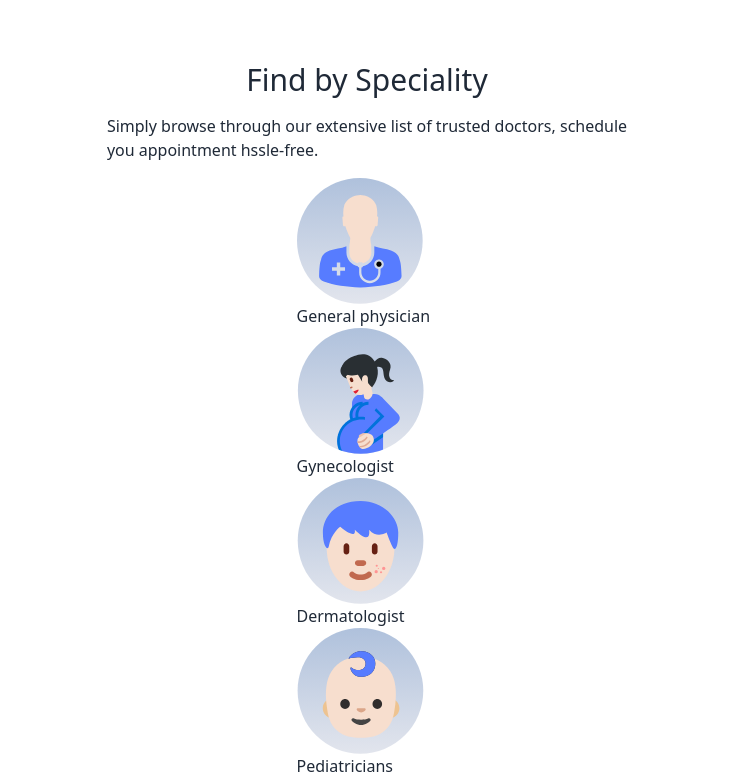
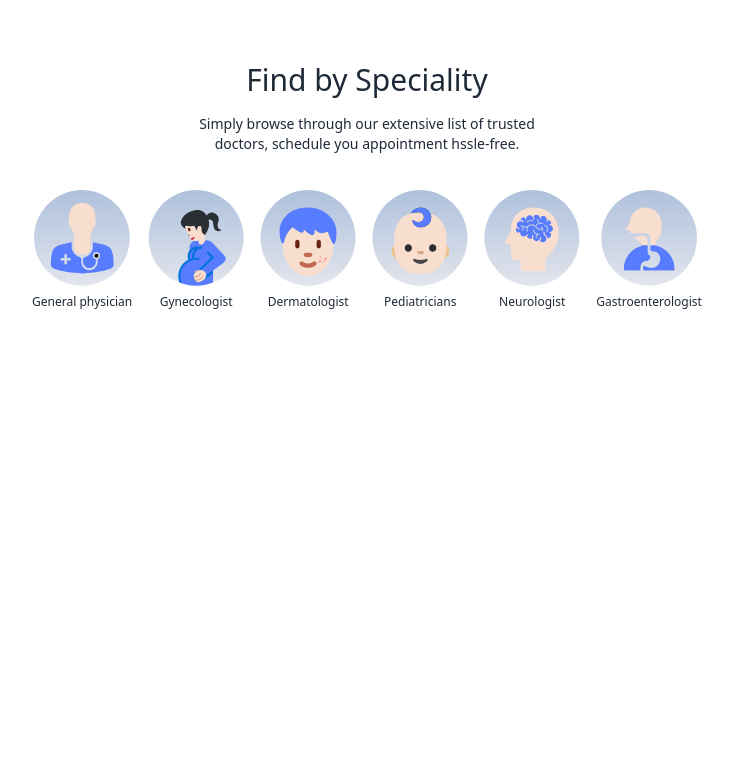
Before and after one commit to KiraCode/doctor-appointment-booking, a React (Vite) app in the folder frontend/: page / in a window 1280 px wide. Shown: the part 694-1470 px from the top of the page, without its empty margins (273-1004 px from the left). After the commit the page ends 1068 px from the top, so only its background shows below. Built offline with nearby package versions, Linux system fonts and the light colour scheme.

Commit message:
css coding is done on speciality component

```diff
--- a/frontend/src/components/SpecialityMenu.jsx
+++ b/frontend/src/components/SpecialityMenu.jsx
@@ -4,16 +4,24 @@
 
 export default function SpecialityMenu() {
   return (
-    <div id="speciality" className="flex flex-col items-center gap-4 py-16 text-gray-800">
+    <div
+      id="speciality"
+      className="flex flex-col items-center gap-4 py-16 text-gray-800"
+    >
       <h1 className="text-3xl font-medium">Find by Speciality</h1>
-      <p>
-        Simply browse through our extensive list of trusted doctors, schedule{" "}
-        <br /> you appointment hssle-free.
+      <p className="sm:w-1/3 text-center text-sm">
+        Simply browse through our extensive list of trusted doctors, schedule
+        you appointment hssle-free.
       </p>
-      <div>
+      <div className="flex sm:justify-center gap-4 pt-5 w-full overflow-scroll">
         {specialityData.map((item, index) => (
-          <Link key={index} to={`/doctors/${item.speciality}`}>
-            <img src={item.image} alt="" />
+          <Link
+            onClick={() => scrollTo(0, 0)}
+            className="flex flex-col items-center text-xs cursor-pointer flex-shrink-0 hover:translate-y-[-10px] transition-all duration-500"
+            key={index}
+            to={`/doctors/${item.speciality}`}
+          >
+            <img className="w-16 sm:w-24 mb-2" src={item.image} alt="" />
             <p>{item.speciality}</p>
           </Link>
         ))}
--- a/frontend/src/index.css
+++ b/frontend/src/index.css
@@ -2,6 +2,10 @@
 @tailwind components;
 @tailwind utilities;
 
-.active hr{
-    @apply block;
+.active hr {
+  @apply block;
 }
+
+::-webkit-scrollbar {
+  @apply hidden;
+}
```
